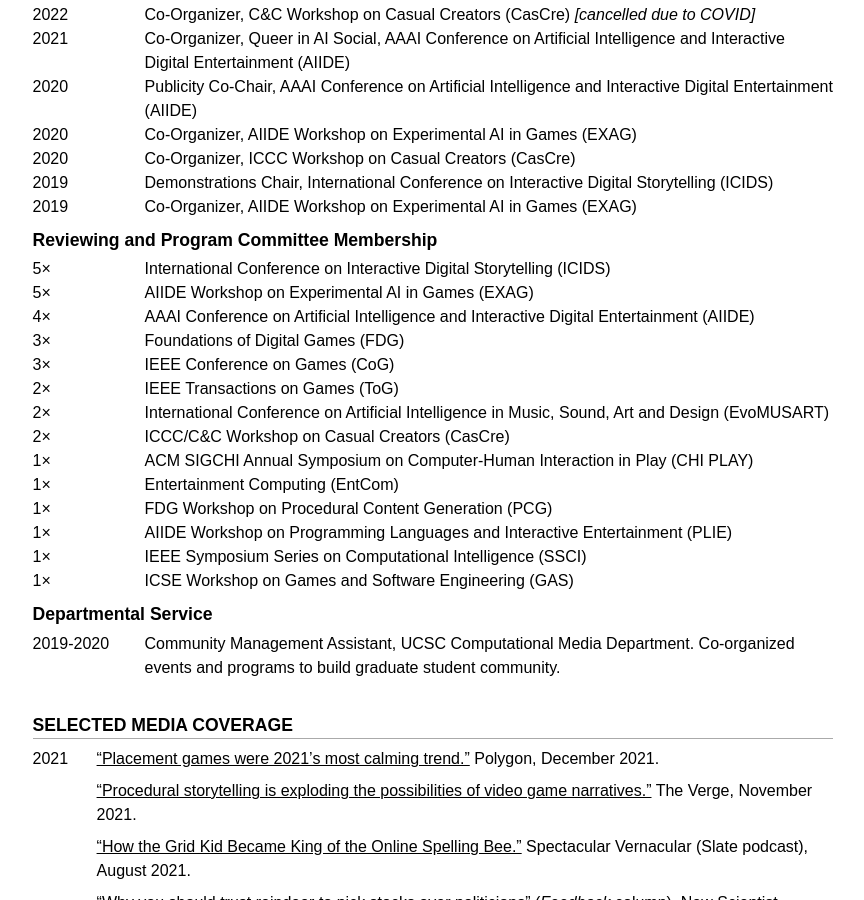
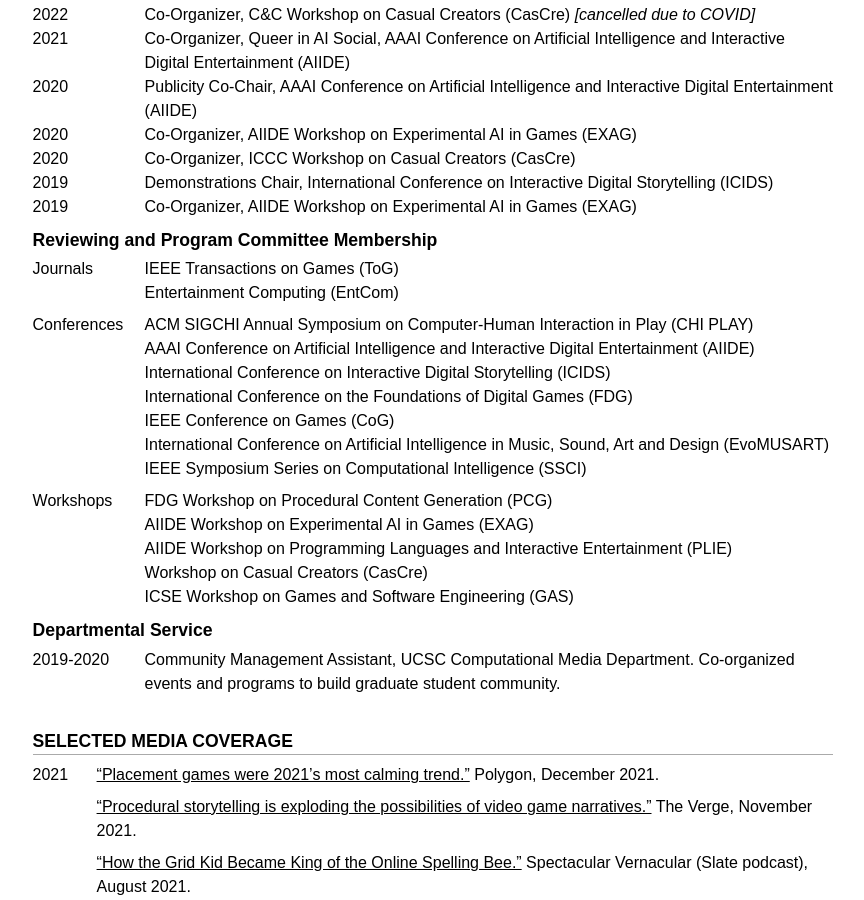
Before and after one commit to mkremins/mkremins.github.io, a Jekyll site: the page built from cv/index.html, in a window 1280 px wide and 900 px high, scrolled down 7363 px. Shown: the whole window, without its empty margins (207-1071 px from the left). Built offline with Jekyll 4.4.1, drawn with Linux system fonts in a browser that asks for light colours; some web fonts are replaced.

Commit message:
Simplify reviewing/PC membership section of CV

```diff
--- a/cv/index.html
+++ b/cv/index.html
@@ -375,60 +375,37 @@ layout: null
       <h3>Reviewing and Program Committee Membership</h3>
       <div class="oneline-entries">
         <div class="dated-entry">
-          <div class="dated-date">5×</div>
-          <div class="dated-content">International Conference on Interactive Digital Storytelling (ICIDS)</div>
+          <div class="dated-date">Journals</div>
+          <div class="dated-content">
+            IEEE Transactions on Games (ToG)<br>
+            Entertainment Computing (EntCom)
+          </div>
         </div>
+      </div>
+      <div class="oneline-entries">
         <div class="dated-entry">
-          <div class="dated-date">5×</div>
-          <div class="dated-content">AIIDE Workshop on Experimental AI in Games (EXAG)</div>
+          <div class="dated-date">Conferences</div>
+          <div class="dated-content">
+            ACM SIGCHI Annual Symposium on Computer-Human Interaction in Play (CHI PLAY)<br>
+            AAAI Conference on Artificial Intelligence and Interactive Digital Entertainment (AIIDE)<br>
+            International Conference on Interactive Digital Storytelling (ICIDS)<br>
+            International Conference on the Foundations of Digital Games (FDG)<br>
+            IEEE Conference on Games (CoG)<br>
+            International Conference on Artificial Intelligence in Music, Sound, Art and Design (EvoMUSART)<br>
+            IEEE Symposium Series on Computational Intelligence (SSCI)
+          </div>
         </div>
+      </div>
+      <div class="oneline-entries">
         <div class="dated-entry">
-          <div class="dated-date">4×</div>
-          <div class="dated-content">AAAI Conference on Artificial Intelligence and Interactive Digital Entertainment (AIIDE)</div>
-        </div>
-        <div class="dated-entry">
-          <div class="dated-date">3×</div>
-          <div class="dated-content">Foundations of Digital Games (FDG)</div>
-        </div>
-        <div class="dated-entry">
-          <div class="dated-date">3×</div>
-          <div class="dated-content">IEEE Conference on Games (CoG)</div>
-        </div>
-        <div class="dated-entry">
-          <div class="dated-date">2×</div>
-          <div class="dated-content">IEEE Transactions on Games (ToG)</div>
-        </div>
-        <div class="dated-entry">
-          <div class="dated-date">2×</div>
-          <div class="dated-content">International Conference on Artificial Intelligence in Music, Sound, Art and Design (EvoMUSART)</div>
-        </div>
-        <div class="dated-entry">
-          <div class="dated-date">2×</div>
-          <div class="dated-content">ICCC/C&C Workshop on Casual Creators (CasCre)</div>
-        </div>
-        <div class="dated-entry">
-          <div class="dated-date">1×</div>
-          <div class="dated-content">ACM SIGCHI Annual Symposium on Computer-Human Interaction in Play (CHI PLAY)</div>
-        </div>
-        <div class="dated-entry">
-          <div class="dated-date">1×</div>
-          <div class="dated-content">Entertainment Computing (EntCom)</div>
-        </div>
-        <div class="dated-entry">
-          <div class="dated-date">1×</div>
-          <div class="dated-content">FDG Workshop on Procedural Content Generation (PCG)</div>
-        </div>
-        <div class="dated-entry">
-          <div class="dated-date">1×</div>
-          <div class="dated-content">AIIDE Workshop on Programming Languages and Interactive Entertainment (PLIE)</div>
-        </div>
-        <div class="dated-entry">
-          <div class="dated-date">1×</div>
-          <div class="dated-content">IEEE Symposium Series on Computational Intelligence (SSCI)</div>
-        </div>
-        <div class="dated-entry">
-          <div class="dated-date">1×</div>
-          <div class="dated-content">ICSE Workshop on Games and Software Engineering (GAS)</div>
+          <div class="dated-date">Workshops</div>
+          <div class="dated-content">
+            FDG Workshop on Procedural Content Generation (PCG)<br>
+            AIIDE Workshop on Experimental AI in Games (EXAG)<br>
+            AIIDE Workshop on Programming Languages and Interactive Entertainment (PLIE)<br>
+            Workshop on Casual Creators (CasCre)<br>
+            ICSE Workshop on Games and Software Engineering (GAS)
+          </div>
         </div>
       </div>
       <h3>Departmental Service</h3>
```
